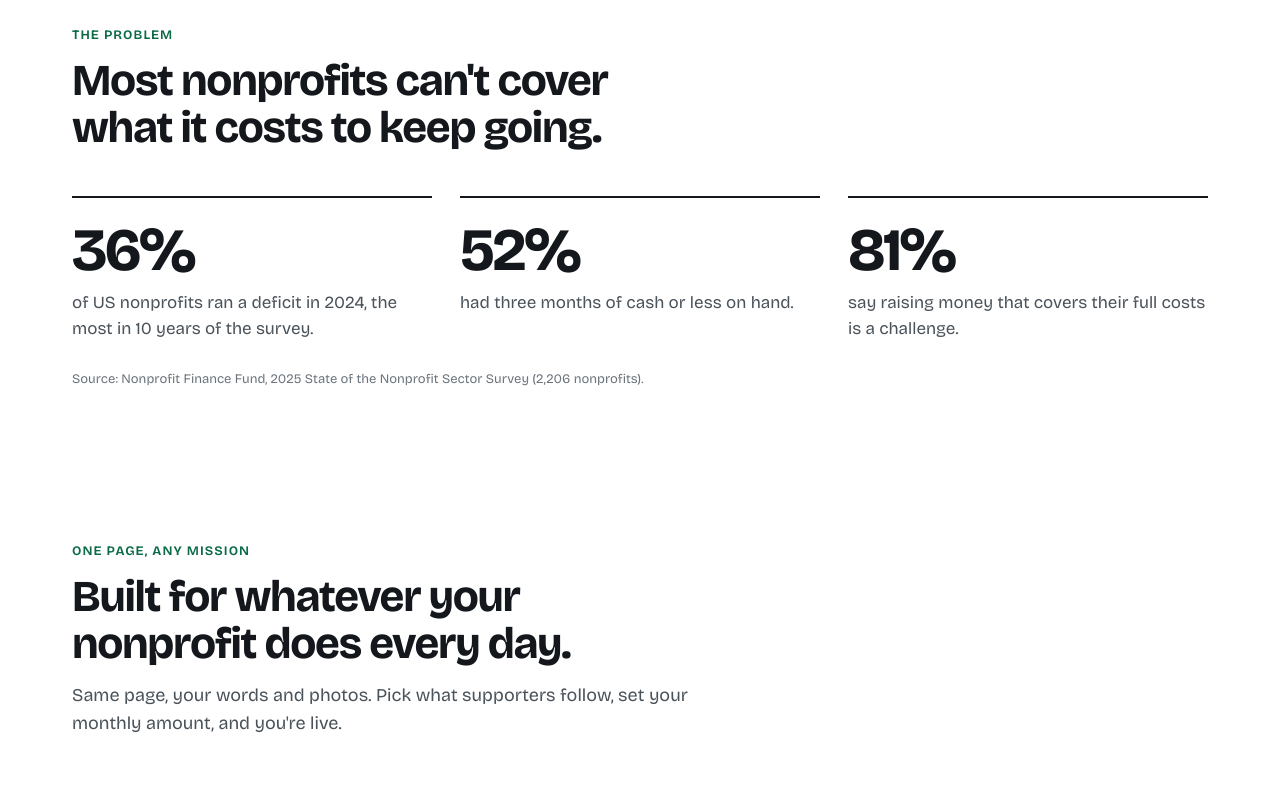
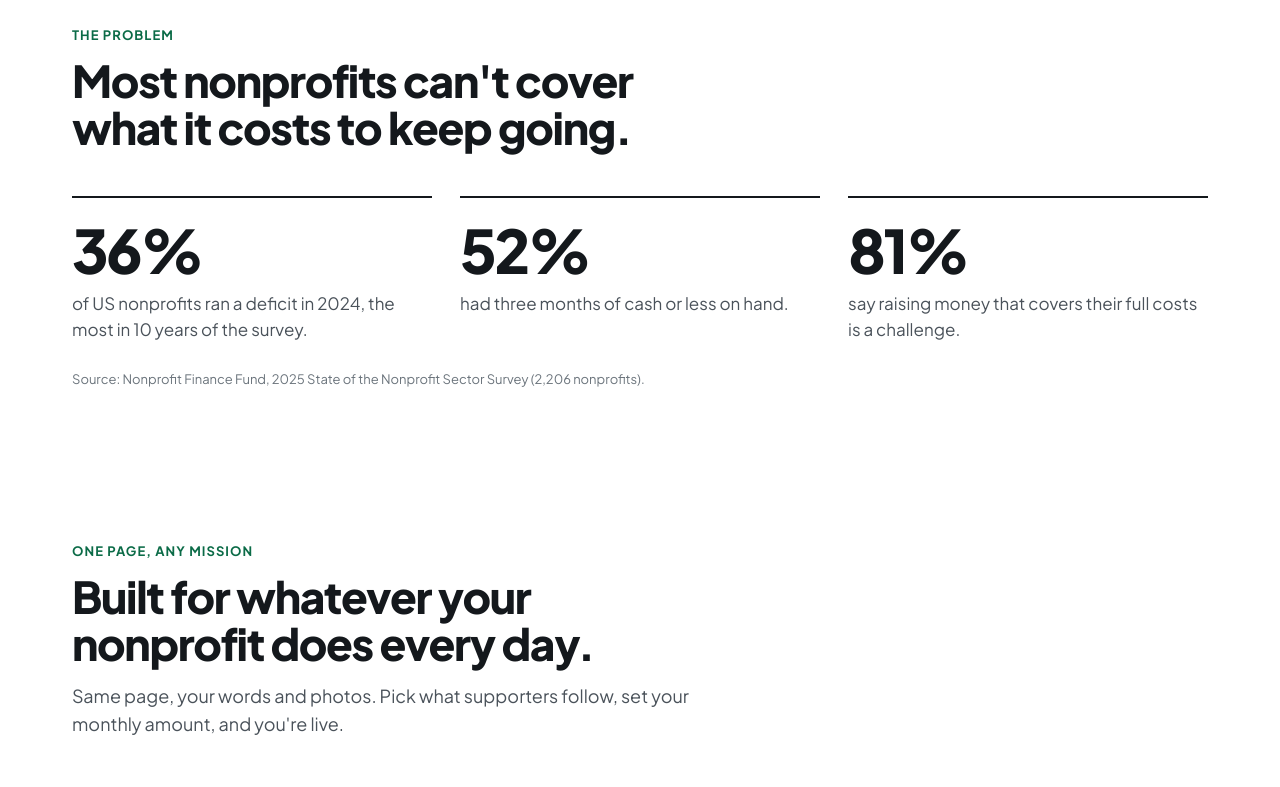
Before and after one commit to wendle36508/Cover, a website: page docs/index.html in a window 1280 px wide. Shown: the part 906-1693 px from the top of the page. Drawn offline with Linux system fonts and the light colour scheme.

Commit message:
Switch the site font to Plus Jakarta Sans
Co-Authored-By: Claude Opus 5.5 <noreply@anthropic.com>

```diff
--- a/docs/css/cover.css
+++ b/docs/css/cover.css
@@ -1,8 +1,9 @@
-/* cover.css - the locked Cover look (see design/README.md): real-product style, Bricolage with
-   one serif quote per page, bright green accent. Used by index.html and give.html. */
+/* cover.css - the locked Cover look (see design/README.md): real-product style, Plus Jakarta Sans
+   with one serif quote per page, bright green accent. Used by every page on the site. */
 
+/* Main font: Plus Jakarta Sans from Google Fonts (chosen by Tanner, Nov 2026). */
+@import url("https://fonts.googleapis.com/css2?family=Plus+Jakarta+Sans:wght@200..800&display=swap");
 @font-face { font-family: "Instrument Serif"; src: url("../fonts/InstrumentSerif-Regular.ttf"); }
-@font-face { font-family: "Bricolage"; src: url("../fonts/BricolageGrotesque%5Bopsz,wdth,wght%5D.ttf"); font-weight: 200 800; }
 
 :root {
   --ink: #14181C;
@@ -21,7 +22,7 @@
 * { box-sizing: border-box; margin: 0; padding: 0; }
 [hidden] { display: none !important; } /* hidden always wins over a layout style */
 html { -webkit-font-smoothing: antialiased; }
-body { font-family: "Bricolage", system-ui, sans-serif; color: var(--ink); background: var(--bg); font-size: 17px; line-height: 1.55; }
+body { font-family: "Plus Jakarta Sans", system-ui, sans-serif; color: var(--ink); background: var(--bg); font-size: 17px; line-height: 1.55; }
 img { display: block; max-width: 100%; }
 a { color: inherit; text-decoration: none; }
 .container { max-width: 1200px; margin: 0 auto; padding: 0 32px; }
--- a/docs/js/dashboard.js
+++ b/docs/js/dashboard.js
@@ -118,7 +118,9 @@ async function stripeConnect() {
       state.accountCreated = true; // the first session creates the Stripe account
       return clientSecret;
     },
-    appearance: { variables: { colorPrimary: "#0B6B47", fontFamily: "Bricolage, system-ui, sans-serif", borderRadius: "10px" } },
+    // Stripe's screens load the same font so they match the rest of the dashboard.
+    fonts: [{ cssSrc: "https://fonts.googleapis.com/css2?family=Plus+Jakarta+Sans:wght@400;500;600;700&display=swap" }],
+    appearance: { variables: { colorPrimary: "#0B6B47", fontFamily: "'Plus Jakarta Sans', system-ui, sans-serif", borderRadius: "10px" } },
   });
   return state.connect;
 }
```
